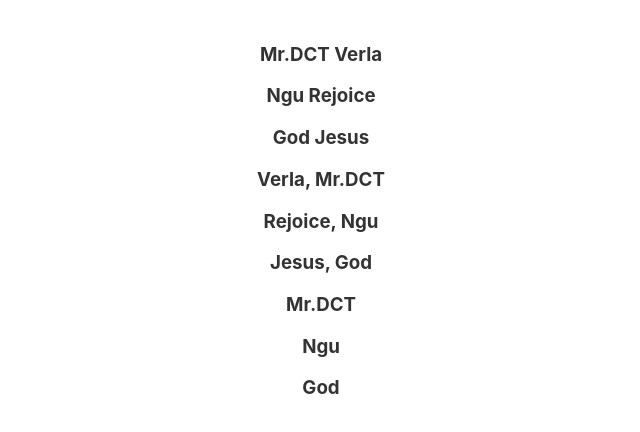
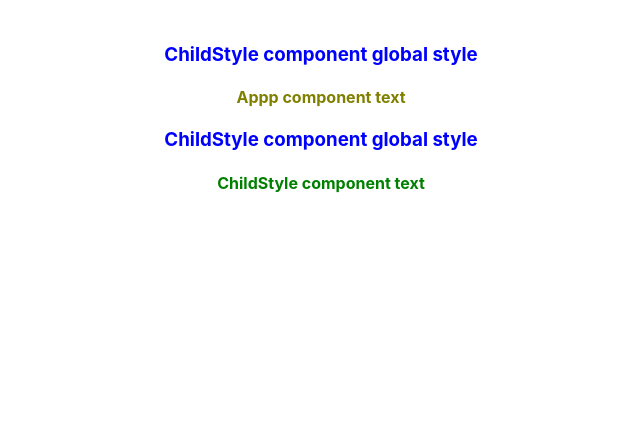
Before and after one commit to DCT-Berinyuy/Learn_Svelte, a Svelte app in the folder svelte-components/: page / in a window 1280 px wide. Shown: the top 432 px of the page, without its empty margins (319-959 px from the left). Built offline with nearby package versions, Linux system fonts and the light colour scheme.

Commit message:
component styles

```diff
--- a/svelte-components/src/App.svelte
+++ b/svelte-components/src/App.svelte
@@ -1,61 +1,27 @@
 <!--	JavaScript	-->
-<!--Slots allow you to re-use a component.
-They allow the parent component to control the content inside the child component.
-in otherwords, Slots allow a parent component to embed any content in a
-child component including HTML elements-->
 
 <script>
-	//import Card from "./components/Card.svelte";
-	import NameList from "./components/NameList.svelte";
+import ChildStyle from "./components/ChildStyle.svelte";
 </script>
 
 <!--	HTML	-->
 
 <main>
-	<NameList>
-		<h3 slot="hero" let:firstName let:lastName>
-		{firstName} {lastName}
-		</h3>
-	</NameList>
-
-	<NameList>
-		<h3 slot="hero" let:firstName let:lastName>
-		{lastName}, {firstName}
-		</h3>
-	</NameList>
-
-	<NameList>
-		<h3 slot="hero" let:firstName let:lastName>
-		{firstName}
-		</h3>
-	</NameList>
-	<!--
-	<Card>Card Content</Card>
-	<Card><h2>Card Content</h2></Card>
-	<Card><img src="https://picsum.photos/200" alt=""></Card>
-	<Card />
-	<Card>
-		<div slot="header">
-			<h3>Header</h3>
-		</div>
-		<div slot="content">
-			<img src="https://picsum.photos/200" alt="">
-		</div>
-		To remove hr, comment footer out
-		<div slot="footer">
-			<button>View Details</button>
-		</div>
-	</Card>
-	-->
-
-	<!--<Card content='Card content 1'/>
-	<Card content='Card content 2'/> -->
+	<h3>ChildStyle component global style</h3>
+	<h4>Appp component text</h4>
+	<ChildStyle />
 
 </main>
 
 <!--	CSS		-->
 
 <style>
+	:global(h3) {
+		color: blue;
+	}
+	h4 {
+		color: olive;
+	}
 	main {
 		text-align: center;
 		padding: 1em;
--- /dev/null
+++ b/svelte-components/src/components/ChildStyle.svelte
@@ -0,0 +1,8 @@
+<h3>ChildStyle component global style</h3>
+<h4>ChildStyle component text</h4>
+
+<style>
+    h4 {
+        color: green;
+    }
+</style>
```
